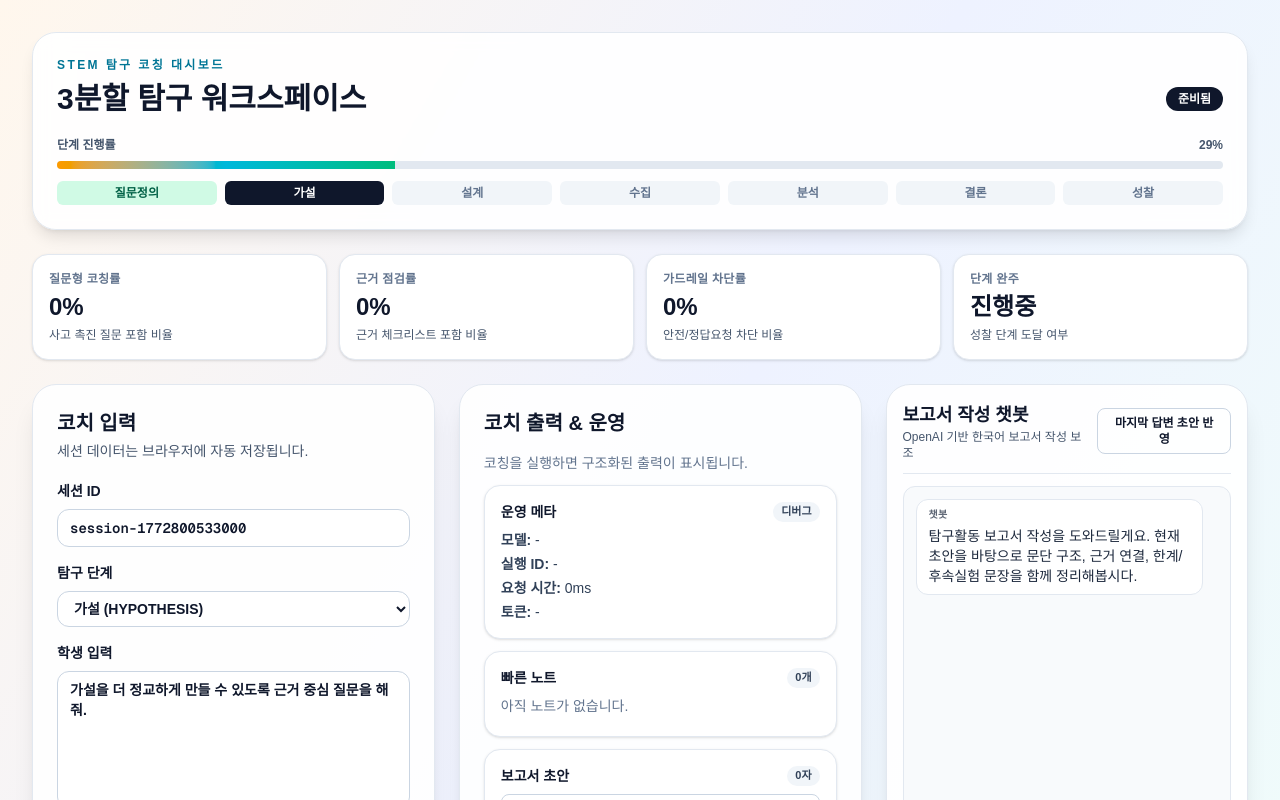
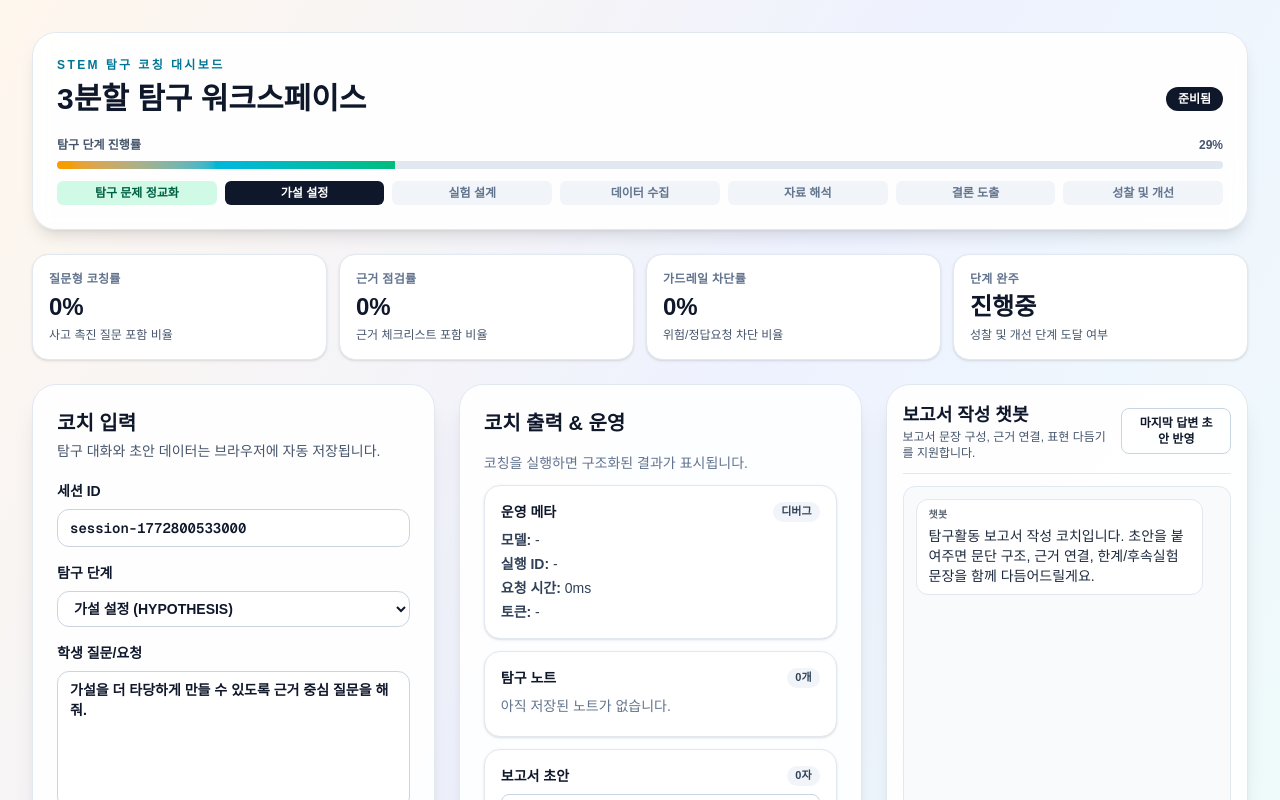
Before and after one commit to ldgit99/stem-inquiry-agent, a Next.js app: page / in a window 1280 px wide. Shown: the top 800 px of the page. Built offline with nearby package versions, Linux system fonts and the light colour scheme.

Commit message:
Refine Korean terminology for inquiry workflow

```diff
--- a/src/app/page.tsx
+++ b/src/app/page.tsx
@@ -60,31 +60,30 @@ const STAGES: Stage[] = [
 ];
 
 const STAGE_LABEL: Record<Stage, string> = {
-  QUESTION_DEFINITION: "질문정의",
-  HYPOTHESIS: "가설",
-  EXPERIMENT_DESIGN: "설계",
-  DATA_COLLECTION: "수집",
-  DATA_ANALYSIS: "분석",
-  CONCLUSION: "결론",
-  REFLECTION: "성찰",
+  QUESTION_DEFINITION: "탐구 문제 정교화",
+  HYPOTHESIS: "가설 설정",
+  EXPERIMENT_DESIGN: "실험 설계",
+  DATA_COLLECTION: "데이터 수집",
+  DATA_ANALYSIS: "자료 해석",
+  CONCLUSION: "결론 도출",
+  REFLECTION: "성찰 및 개선",
 };
 
-const STORAGE_KEY = "stem-coach-dashboard-v3";
+const STORAGE_KEY = "stem-coach-dashboard-v4";
 
 const GUARDRAIL_PROMPTS = [
-  "정답 말고 힌트 2개만 주세요.",
-  "현재 단계에서 근거 중심 질문을 해주세요.",
-  "오차 원인 1개와 통제 변수 개선점을 알려주세요.",
+  "정답 대신 지금 단계에 맞는 힌트 2개를 주세요.",
+  "근거를 더 강하게 만들 수 있는 질문을 해주세요.",
+  "오차 원인과 통제 변수 보완점을 짚어주세요.",
 ];
 
 export default function Home() {
   const defaultSessionId = useMemo(() => `session-${Date.now()}`, []);
 
   const [activeTab, setActiveTab] = useState<"coach" | "output" | "chat">("coach");
-
   const [sessionId, setSessionId] = useState(defaultSessionId);
   const [currentStage, setCurrentStage] = useState<Stage>("HYPOTHESIS");
-  const [message, setMessage] = useState("가설을 더 정교하게 만들 수 있도록 근거 중심 질문을 해줘.");
+  const [message, setMessage] = useState("가설을 더 타당하게 만들 수 있도록 근거 중심 질문을 해줘.");
 
   const [loading, setLoading] = useState(false);
   const [error, setError] = useState<string | null>(null);
@@ -101,19 +100,17 @@ export default function Home() {
     {
       role: "assistant",
       content:
-        "탐구활동 보고서 작성을 도와드릴게요. 현재 초안을 바탕으로 문단 구조, 근거 연결, 한계/후속실험 문장을 함께 정리해봅시다.",
+        "탐구활동 보고서 작성 코치입니다. 초안을 붙여주면 문단 구조, 근거 연결, 한계/후속실험 문장을 함께 다듬어드릴게요.",
     },
   ]);
-  const [chatInput, setChatInput] = useState("현재 초안을 바탕으로 결과 해석 문단을 작성해줘.");
+  const [chatInput, setChatInput] = useState("현재 초안을 바탕으로 결과 해석 문단을 써줘.");
   const [chatLoading, setChatLoading] = useState(false);
   const [chatMeta, setChatMeta] = useState<ApiMeta | null>(null);
 
   useEffect(() => {
     try {
       const raw = localStorage.getItem(STORAGE_KEY);
-      if (!raw) {
-        return;
-      }
+      if (!raw) return;
 
       const saved = JSON.parse(raw) as {
         sessionId?: string;
@@ -257,9 +254,7 @@ export default function Home() {
   }
 
   async function sendReportChat() {
-    if (!chatInput.trim() || chatLoading) {
-      return;
-    }
+    if (!chatInput.trim() || chatLoading) return;
 
     const userMessage = chatInput.trim();
     setChatInput("");
@@ -315,7 +310,7 @@ export default function Home() {
 
   function appendNextActionToDraft() {
     if (!result?.nextAction) return;
-    const block = `- ${new Date().toISOString()} [${currentStage}] ${result.nextAction}`;
+    const block = `- ${new Date().toISOString()} [${STAGE_LABEL[currentStage]}] ${result.nextAction}`;
     setReportDraft((prev) => (prev ? `${prev}\n${block}` : block));
   }
 
@@ -343,7 +338,7 @@ export default function Home() {
 
           <div className="mt-5">
             <div className="mb-2 flex items-center justify-between text-xs font-semibold text-slate-600">
-              <span>단계 진행률</span>
+              <span>탐구 단계 진행률</span>
               <span>{progressPercent}%</span>
             </div>
             <div className="h-2 w-full overflow-hidden rounded-full bg-slate-200">
@@ -371,8 +366,8 @@ export default function Home() {
         <section className="grid gap-3 sm:grid-cols-2 xl:grid-cols-4">
           <KpiCard title="질문형 코칭률" value={`${kpi.questioningRate}%`} note="사고 촉진 질문 포함 비율" />
           <KpiCard title="근거 점검률" value={`${kpi.evidenceCoverage}%`} note="근거 체크리스트 포함 비율" />
-          <KpiCard title="가드레일 차단률" value={`${kpi.blockedRate}%`} note="안전/정답요청 차단 비율" />
-          <KpiCard title="단계 완주" value={kpi.completion} note="성찰 단계 도달 여부" />
+          <KpiCard title="가드레일 차단률" value={`${kpi.blockedRate}%`} note="위험/정답요청 차단 비율" />
+          <KpiCard title="단계 완주" value={kpi.completion} note="성찰 및 개선 단계 도달 여부" />
         </section>
 
         <div className="rounded-2xl border border-slate-200 bg-white p-2 shadow-sm xl:hidden">
@@ -386,7 +381,7 @@ export default function Home() {
         <div className="grid gap-6 xl:grid-cols-[1fr_1fr_0.9fr]">
           <section className={`${activeTab !== "coach" ? "hidden xl:block" : "block"} rounded-3xl border border-slate-200 bg-white/90 p-6 shadow-xl`}>
             <h2 className="text-xl font-extrabold">코치 입력</h2>
-            <p className="mt-1 text-sm text-slate-600">세션 데이터는 브라우저에 자동 저장됩니다.</p>
+            <p className="mt-1 text-sm text-slate-600">탐구 대화와 초안 데이터는 브라우저에 자동 저장됩니다.</p>
 
             <div className="mt-5 grid gap-4">
               <label className="grid gap-2 text-sm font-semibold" htmlFor="session-id">세션 ID
@@ -399,7 +394,7 @@ export default function Home() {
                 </select>
               </label>
 
-              <label className="grid gap-2 text-sm font-semibold" htmlFor="student-message">학생 입력
+              <label className="grid gap-2 text-sm font-semibold" htmlFor="student-message">학생 질문/요청
                 <textarea id="student-message" rows={6} value={message} onChange={(e) => setMessage(e.target.value)} className="rounded-xl border border-slate-300 bg-white px-3 py-2 text-sm outline-none ring-cyan-200 focus:ring-2" />
               </label>
 
@@ -446,11 +441,11 @@ export default function Home() {
                     <p><span className="font-semibold">오차:</span> {result.checklist.error.join(" | ")}</p>
                     <p><span className="font-semibold">대안:</span> {result.checklist.alternatives.join(" | ")}</p>
                   </Card>
-                  <Card title="전이 질문" badge="권장">{result.transferQuestion}</Card>
+                  <Card title="다른 맥락 적용 질문" badge="권장">{result.transferQuestion}</Card>
                 </div>
               ) : null}
 
-              {!result && !error && !blocked ? <p className="text-slate-500">코칭을 실행하면 구조화된 출력이 표시됩니다.</p> : null}
+              {!result && !error && !blocked ? <p className="text-slate-500">코칭을 실행하면 구조화된 결과가 표시됩니다.</p> : null}
 
               <Card title="운영 메타" badge="디버그">
                 <p><span className="font-semibold">모델:</span> {meta?.model ?? "-"}</p>
@@ -459,8 +454,8 @@ export default function Home() {
                 <p><span className="font-semibold">토큰:</span> {meta?.tokenUsage ? `${meta.tokenUsage.input} 입력 / ${meta.tokenUsage.output} 출력 / ${meta.tokenUsage.total} 합계` : "-"}</p>
               </Card>
 
-              <Card title="빠른 노트" badge={`${notes.length}개`}>
-                {notes.length === 0 ? <p className="text-slate-500">아직 노트가 없습니다.</p> : null}
+              <Card title="탐구 노트" badge={`${notes.length}개`}>
+                {notes.length === 0 ? <p className="text-slate-500">아직 저장된 노트가 없습니다.</p> : null}
                 <ul className="space-y-1">{notes.map((note, idx) => (<li key={`${note}-${idx}`} className="rounded-lg bg-slate-50 px-2 py-1">{note}</li>))}</ul>
               </Card>
 
@@ -474,7 +469,7 @@ export default function Home() {
             <div className="flex items-center justify-between gap-2 border-b border-slate-200 pb-3">
               <div>
                 <h2 className="text-lg font-extrabold">보고서 작성 챗봇</h2>
-                <p className="text-xs text-slate-600">OpenAI 기반 한국어 보고서 작성 보조</p>
+                <p className="text-xs text-slate-600">보고서 문장 구성, 근거 연결, 표현 다듬기를 지원합니다.</p>
               </div>
               <button type="button" onClick={appendLastAssistantToDraft} className="rounded-lg border border-slate-300 px-3 py-1.5 text-xs font-bold hover:bg-slate-100">마지막 답변 초안 반영</button>
             </div>
@@ -493,7 +488,7 @@ export default function Home() {
                 value={chatInput}
                 onChange={(e) => setChatInput(e.target.value)}
                 rows={4}
-                placeholder="예: 결과 해석 문단을 주장-근거-추론 구조로 다시 써줘"
+                placeholder="예: 결론 문단을 근거-주장 연결 중심으로 다시 써줘"
                 className="w-full rounded-xl border border-slate-300 bg-white px-3 py-2 text-sm outline-none ring-cyan-200 focus:ring-2"
               />
               <div className="flex items-center justify-between gap-2">
```
